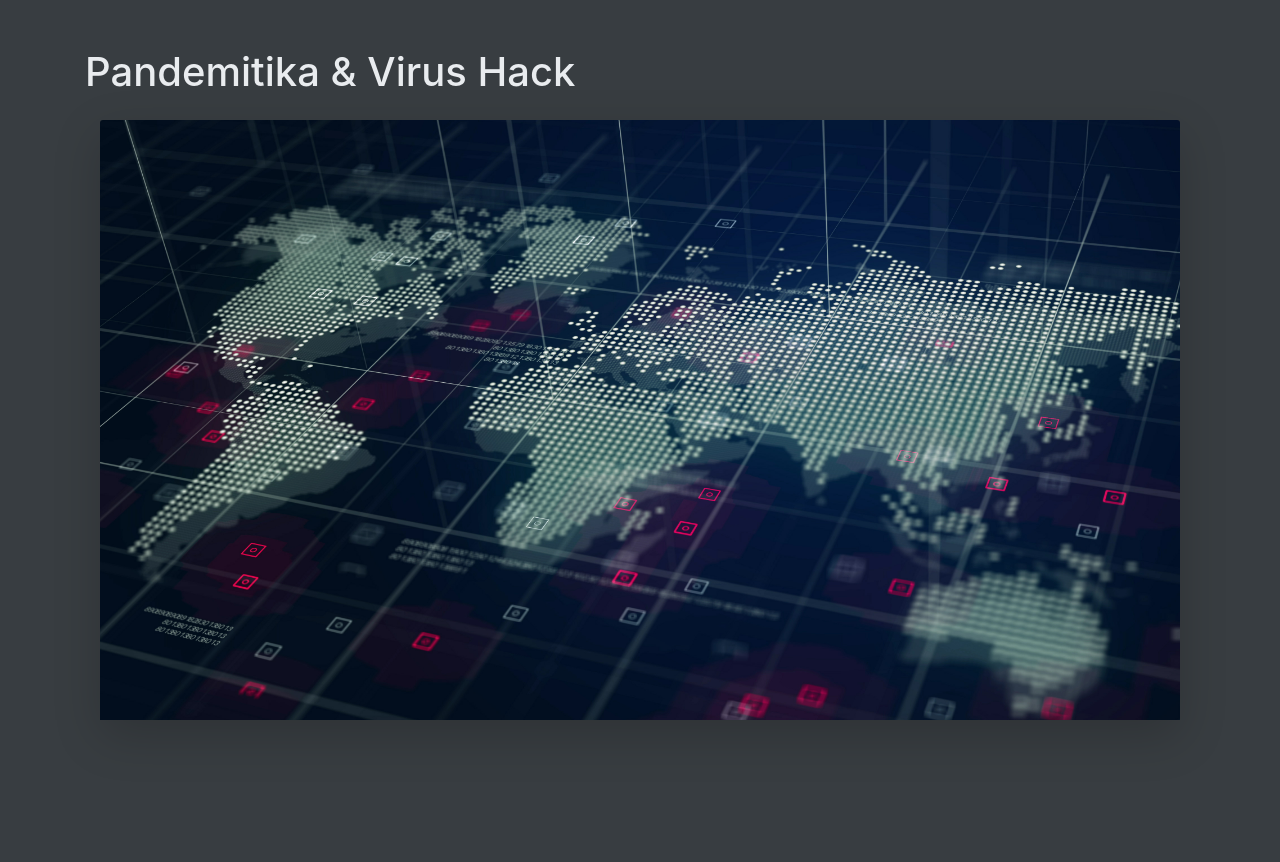
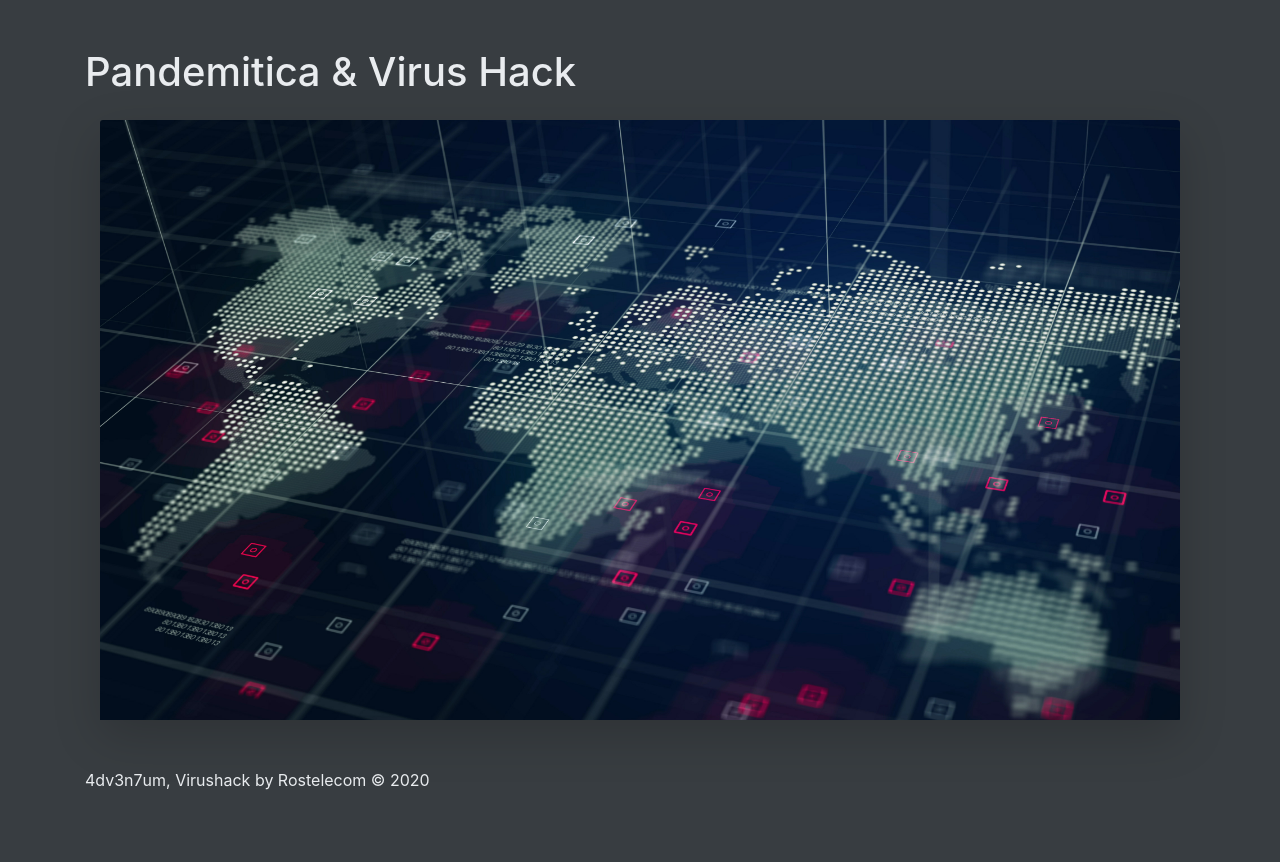
Before and after one commit to vasyanch/pandemitica, a Django app: page / in a window 1280 px wide. Shown: the part 74-936 px from the top of the page. Before the commit the page ends 794 px from the top, so only its background shows below. Run offline with Django 3.2, Linux system fonts and the light colour scheme; some libraries are stand-ins or nearby versions.

Commit message:
fix index.html

```diff
--- a/load_files/templates/load_files/index.html
+++ b/load_files/templates/load_files/index.html
@@ -2,12 +2,14 @@
 
 {% block main_container %}
   <div class="container mt-5">
-    <h1>Pandemitika & Virus Hack</h1>
+    <h1>Pandemitiсa & Virus Hack</h1>
     <div class="col-12 mt-4">
       <div class="shadow-lg mb-5 rounded">
         {% load static %}
         <img src="{% static 'load_files/file_type_images/index.jpg' %}" width="300" height="600" class="card-img-top" alt="">
       </div>
     </div>
+    <div>4dv3n7um, Virushack by Rostelecom © 2020</div>
   </div>
+
 {% endblock %}
```
